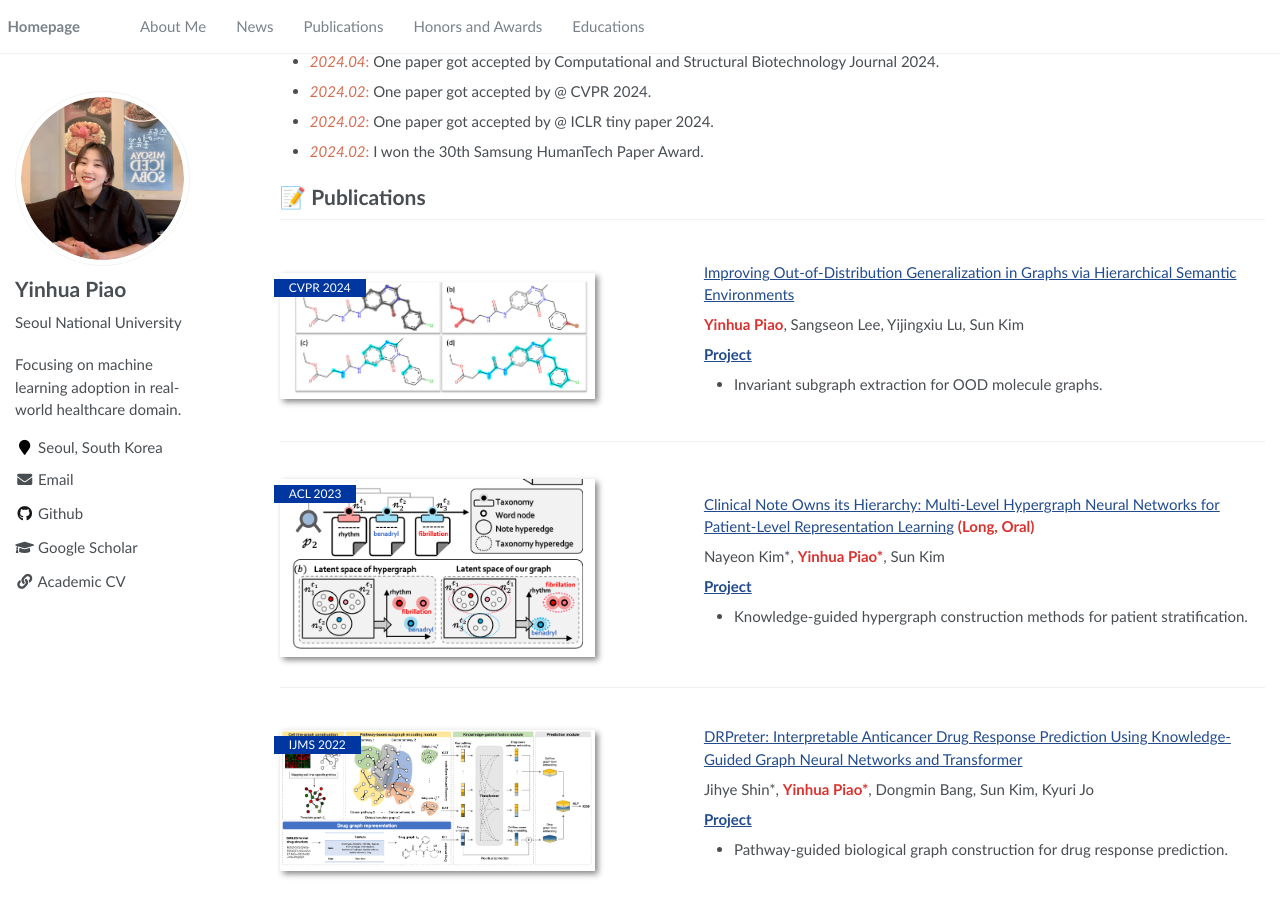
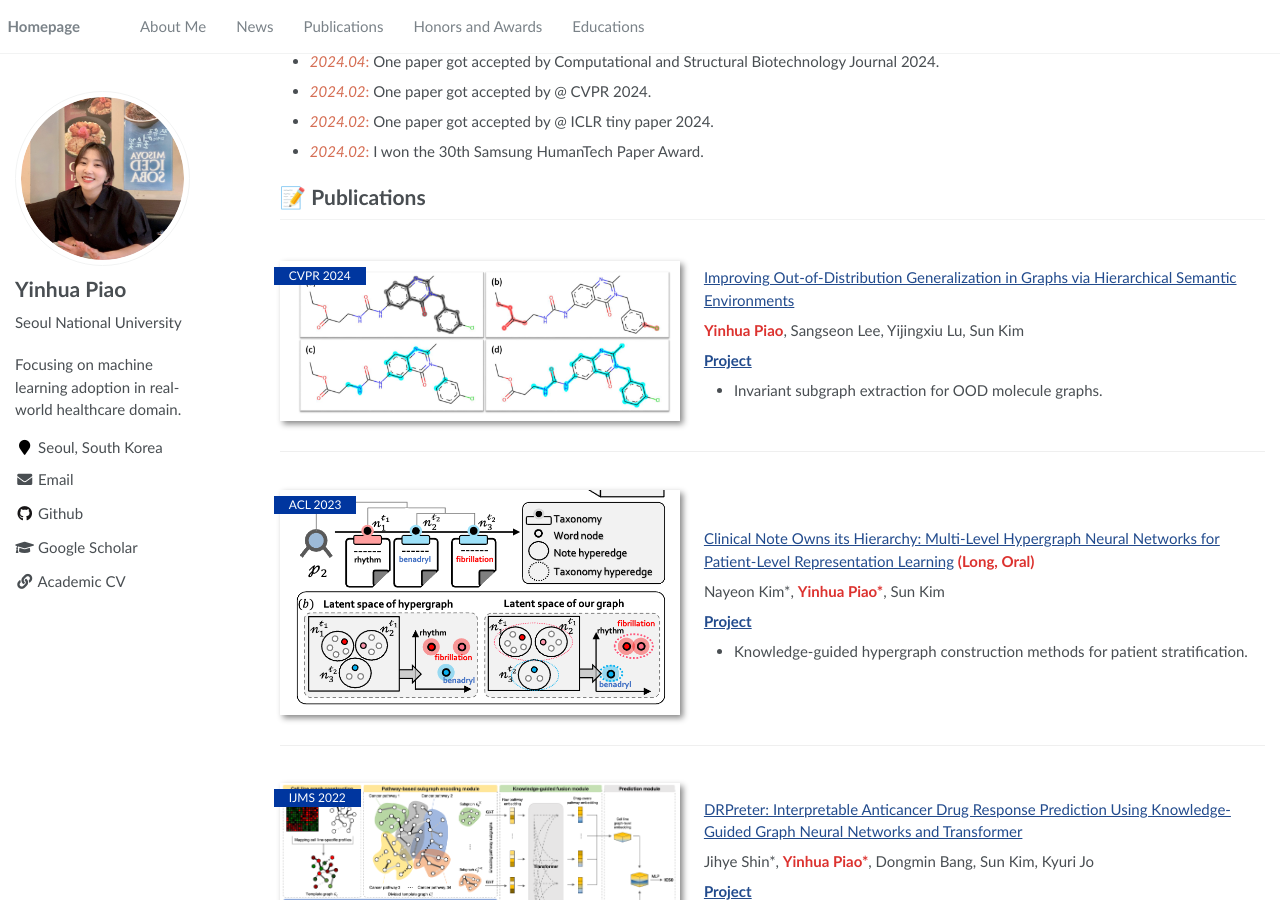
Before and after one commit to qkrdmsghk/qkrdmsghk.github.io, a Jekyll site: the page built from _pages/about.md, in a window 1280 px wide and 900 px high, scrolled down 409 px. Built offline with Jekyll 4.4.1, drawn with Linux system fonts in a browser that asks for light colours; formulas are drawn with MathJax 3.

Commit message:
Update about.md

```diff
--- a/_pages/about.md
+++ b/_pages/about.md
@@ -37,7 +37,7 @@ My research interests lie in developing computational methods to address complex
   </li> -->
 
 
-<div class='paper-box'><div class='paper-box-image'><div><div class="badge">CVPR 2024</div><img src='images/cvpr2024.png' alt="sym" width="80%"></div></div>
+<div class='paper-box'><div class='paper-box-image'><div><div class="badge">CVPR 2024</div><img src='images/cvpr2024.png' alt="sym"></div></div>
 
 <div class='paper-box-text' markdown="1">
 
@@ -58,7 +58,7 @@ My research interests lie in developing computational methods to address complex
 <!-- </li> -->
 
 
-<div class='paper-box'><div class='paper-box-image'><div><div class="badge">ACL 2023</div><img src='images/acl2023.png' alt="sym" width="80%"></div></div>
+<div class='paper-box'><div class='paper-box-image'><div><div class="badge">ACL 2023</div><img src='images/acl2023.png' alt="sym"></div></div>
 
 <div class='paper-box-text' markdown="1">
 
@@ -79,7 +79,7 @@ Nayeon Kim*, <strong style="color: #dc322f">Yinhua Piao*</strong>, Sun Kim
     <br> Jihye Shin*, <strong style="color: #dc322f">Yinhua Piao*</strong>, Dongmin Bang, Sun Kim, Kyuri Jo | <a href="https://github.com/babaling/DRPreter"><strong>Project</strong></a>
   </li> -->
 
-<div class='paper-box'><div class='paper-box-image'><div><div class="badge">IJMS 2022</div><img src='images/ijms2022.png' alt="sym" width="80%"></div></div>
+<div class='paper-box'><div class='paper-box-image'><div><div class="badge">IJMS 2022</div><img src='images/ijms2022.png' alt="sym"></div></div>
 
 <div class='paper-box-text' markdown="1">
 
@@ -101,7 +101,7 @@ Jihye Shin*, <strong style="color: #dc322f">Yinhua Piao*</strong>, Dongmin Bang,
   </li> -->
 
 
-<div class='paper-box'><div class='paper-box-image'><div><div class="badge">AAAI 2022</div><img src='images/aaai2022.png' alt="sym" width="80%"></div></div>
+<div class='paper-box'><div class='paper-box-image'><div><div class="badge">AAAI 2022</div><img src='images/aaai2022.png' alt="sym"></div></div>
 
 <div class='paper-box-text' markdown="1">
 
```
